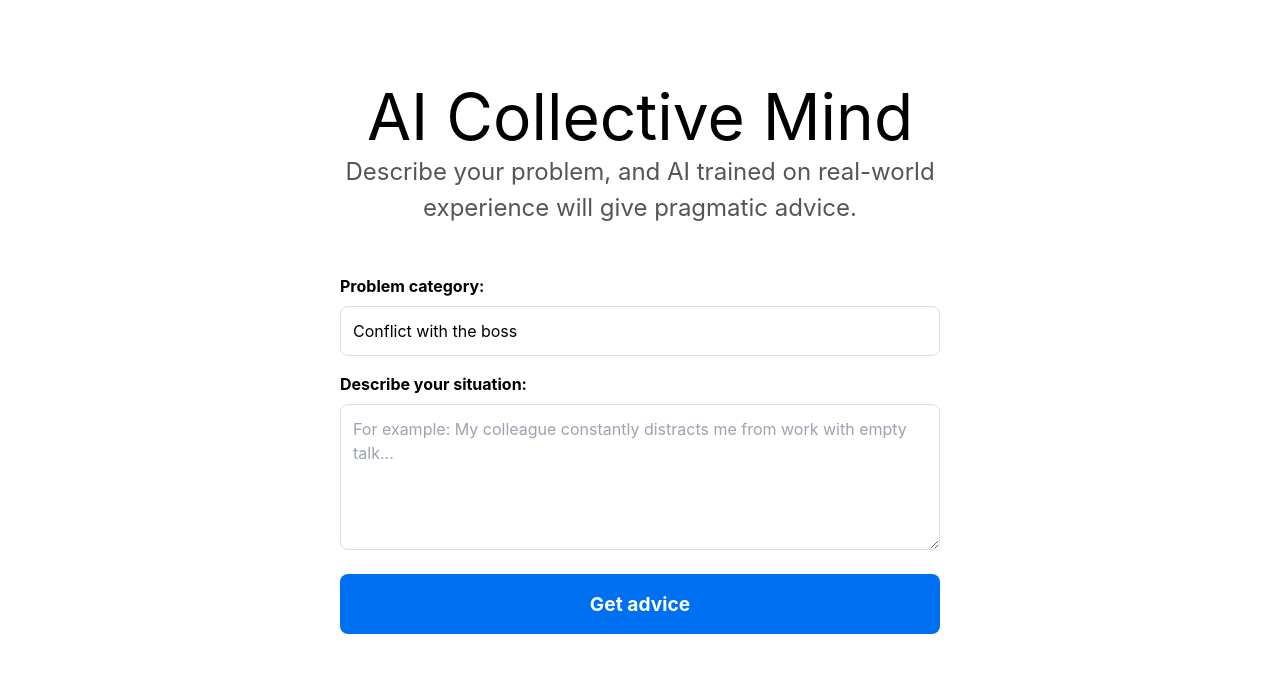
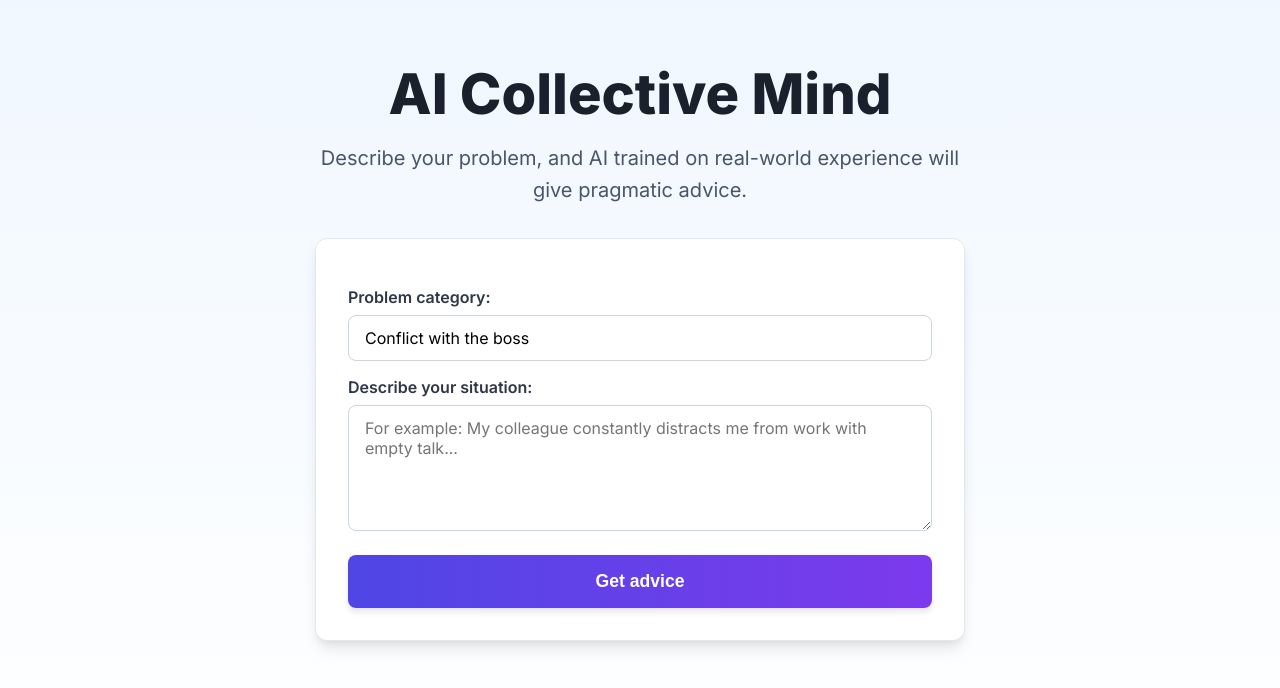
Before and after one commit to vero-code/ai-collective-mind, a Next.js app: page / in a window 1280 px wide. Shown: the top 688 px of the page. Built offline with nearby package versions, Linux system fonts and the light colour scheme; what @storyblok/react would draw is missing.

Commit message:
refactor: Simplify styling by consolidating into a single file

```diff
--- a/pages/index.js
+++ b/pages/index.js
@@ -75,6 +75,9 @@ export default function Home() {
       <Head>
         <title>AI Collective Mind</title>
         <link rel="icon" href="/favicon.ico" />
+        <link rel="preconnect" href="https://fonts.googleapis.com" />
+        <link rel="preconnect" href="https://fonts.gstatic.com" crossOrigin="true" />
+        <link href="https://fonts.googleapis.com/css2?family=Inter:wght@400;600;800&display=swap" rel="stylesheet" />
       </Head>
       <main>
         <h1 className="title">AI Collective Mind</h1>
@@ -132,61 +135,6 @@ export default function Home() {
           )}
         </div>
       </main>
-
-      {/* --- Styles --- */}
-      <style jsx>{`
-        /* Existing styles remain the same */
-        .container { min-height: 100vh; padding: 0 0.5rem; display: flex; flex-direction: column; justify-content: center; align-items: center; }
-        main { padding: 5rem 0; flex: 1; display: flex; flex-direction: column; align-items: center; width: 100%; max-width: 600px; }
-        .title { margin: 0; line-height: 1.15; font-size: 4rem; text-align: center; }
-        .description { text-align: center; line-height: 1.5; font-size: 1.5rem; color: #555; }
-        .main-form { width: 100%; display: flex; flex-direction: column; margin-top: 2rem; }
-        label { margin-top: 1rem; margin-bottom: 0.5rem; font-weight: bold; }
-        input, textarea { padding: 0.75rem; border-radius: 8px; border: 1px solid #ddd; font-size: 1rem; font-family: inherit; }
-        button { margin-top: 1.5rem; padding: 1rem; font-size: 1.2rem; font-weight: bold; color: white; background-color: #0070f3; border: none; border-radius: 8px; cursor: pointer; transition: background-color 0.2s; }
-        button:hover { background-color: #005bb5; }
-        button:disabled { background-color: #ccc; cursor: not-allowed; }
-        .result-area { margin-top: 2rem; width: 100%; min-height: 100px; }
-        .error { color: red; }
-        .advice-card { padding: 1.5rem; border: 1px solid #ddd; border-radius: 8px; background-color: #f9f9f9; }
-
-        /* --- For feedback --- */
-        .feedback-section {
-          margin-top: 1.5rem;
-          border-top: 1px solid #eee;
-          padding-top: 1rem;
-          text-align: center;
-        }
-        .feedback-buttons {
-          display: flex;
-          justify-content: center;
-          gap: 1rem;
-          margin-top: 0.5rem;
-        }
-        .feedback-button {
-          padding: 0.5rem 1rem;
-          font-size: 0.9rem;
-          font-weight: bold;
-          color: white;
-          border: none;
-          border-radius: 8px;
-          cursor: pointer;
-          transition: opacity 0.2s;
-        }
-        .feedback-button:hover {
-          opacity: 0.8;
-        }
-        .good {
-          background-color: #28a745;
-        }
-        .bad {
-          background-color: #dc3545;
-        }
-        .feedback-success {
-          color: #28a745;
-          font-weight: bold;
-        }
-      `}</style>
     </div>
   );
 }
--- a/styles/Home.module.css
+++ /dev/null
@@ -1,121 +0,0 @@
-.container {
-  min-height: 100vh;
-  padding: 0 0.5rem;
-  display: flex;
-  flex-direction: column;
-  justify-content: center;
-  align-items: center;
-  height: 100vh;
-}
-
-.main {
-  padding: 5rem 0;
-  flex: 1;
-  display: flex;
-  flex-direction: column;
-  justify-content: center;
-  align-items: center;
-}
-
-.footer {
-  width: 100%;
-  height: 100px;
-  border-top: 1px solid #eaeaea;
-  display: flex;
-  justify-content: center;
-  align-items: center;
-}
-
-.footer a {
-  display: flex;
-  justify-content: center;
-  align-items: center;
-  flex-grow: 1;
-}
-
-.title a {
-  color: #0070f3;
-  text-decoration: none;
-}
-
-.title a:hover,
-.title a:focus,
-.title a:active {
-  text-decoration: underline;
-}
-
-.title {
-  margin: 0;
-  line-height: 1.15;
-  font-size: 4rem;
-}
-
-.title,
-.description {
-  text-align: center;
-}
-
-.description {
-  line-height: 1.5;
-  font-size: 1.5rem;
-}
-
-.code {
-  background: #fafafa;
-  border-radius: 5px;
-  padding: 0.75rem;
-  font-size: 1.1rem;
-  font-family: Menlo, Monaco, Lucida Console, Liberation Mono, DejaVu Sans Mono,
-    Bitstream Vera Sans Mono, Courier New, monospace;
-}
-
-.grid {
-  display: flex;
-  align-items: center;
-  justify-content: center;
-  flex-wrap: wrap;
-  max-width: 800px;
-  margin-top: 3rem;
-}
-
-.card {
-  margin: 1rem;
-  padding: 1.5rem;
-  text-align: left;
-  color: inherit;
-  text-decoration: none;
-  border: 1px solid #eaeaea;
-  border-radius: 10px;
-  transition: color 0.15s ease, border-color 0.15s ease;
-  width: 45%;
-}
-
-.card:hover,
-.card:focus,
-.card:active {
-  color: #0070f3;
-  border-color: #0070f3;
-}
-
-.card h2 {
-  margin: 0 0 1rem 0;
-  font-size: 1.5rem;
-}
-
-.card p {
-  margin: 0;
-  font-size: 1.25rem;
-  line-height: 1.5;
-}
-
-.logo {
-  height: 1em;
-  margin-left: 0.5rem;
-}
-
-@media (max-width: 600px) {
-  .grid {
-    width: 100%;
-    flex-direction: column;
-  }
-}
--- a/styles/globals.css
+++ b/styles/globals.css
@@ -1,13 +1,7 @@
-@tailwind base;
-@tailwind components;
-@tailwind utilities;
-
 html,
 body {
   padding: 0;
   margin: 0;
-  font-family: -apple-system, BlinkMacSystemFont, Segoe UI, Roboto, Oxygen,
-    Ubuntu, Cantarell, Fira Sans, Droid Sans, Helvetica Neue, sans-serif;
 }
 
 a {
@@ -18,3 +12,134 @@ a {
 * {
   box-sizing: border-box;
 }
+
+/* --- App Styles --- */
+.container {
+  min-height: 100vh;
+  padding: 0 2rem;
+  display: flex;
+  flex-direction: column;
+  justify-content: center;
+  align-items: center;
+  background: linear-gradient(180deg, #f0f7ff 0%, #ffffff 100%);
+  font-family: 'Inter', sans-serif;
+}
+
+main {
+  padding: 4rem 0;
+  flex: 1;
+  display: flex;
+  flex-direction: column;
+  align-items: center;
+  width: 100%;
+  max-width: 650px;
+}
+
+.title {
+  margin: 0;
+  line-height: 1.1;
+  font-size: 3.5rem;
+  font-weight: 800;
+  text-align: center;
+  color: #1a202c;
+}
+
+.description {
+  text-align: center;
+  line-height: 1.6;
+  font-size: 1.25rem;
+  color: #4a5568;
+  margin: 1rem 0 2rem;
+}
+
+.main-form {
+  width: 100%;
+  display: flex;
+  flex-direction: column;
+  background: #ffffff;
+  padding: 2rem;
+  border-radius: 12px;
+  box-shadow: 0 10px 15px -3px rgba(0, 0, 0, 0.1), 0 4px 6px -2px rgba(0, 0, 0, 0.05);
+  border: 1px solid #e2e8f0;
+}
+
+label {
+  margin-top: 1rem;
+  margin-bottom: 0.5rem;
+  font-weight: 600;
+  color: #2d3748;
+}
+
+input, textarea {
+  padding: 0.75rem 1rem;
+  border-radius: 8px;
+  border: 1px solid #cbd5e0;
+  font-size: 1rem;
+  font-family: inherit;
+  transition: border-color 0.2s, box-shadow 0.2s;
+}
+
+input:focus, textarea:focus {
+  outline: none;
+  border-color: #4f46e5;
+  box-shadow: 0 0 0 3px rgba(79, 70, 229, 0.3);
+}
+
+button {
+  margin-top: 1.5rem;
+  padding: 1rem;
+  font-size: 1.1rem;
+  font-weight: bold;
+  color: white;
+  background: linear-gradient(90deg, #4f46e5 0%, #7c3aed 100%);
+  border: none;
+  border-radius: 8px;
+  cursor: pointer;
+  transition: transform 0.2s, box-shadow 0.2s;
+  box-shadow: 0 4px 6px rgba(0, 0, 0, 0.1);
+}
+
+button:hover {
+  transform: translateY(-2px);
+  box-shadow: 0 7px 10px rgba(0, 0, 0, 0.1);
+}
+
+button:disabled {
+  background: #cbd5e0;
+  cursor: not-allowed;
+  transform: none;
+  box-shadow: none;
+}
+
+.result-area {
+  margin-top: 2.5rem;
+  width: 100%;
+}
+
+.error {
+  color: #e53e3e;
+  font-weight: bold;
+  text-align: center;
+}
+
+.advice-card {
+  padding: 1.5rem;
+  border-radius: 12px;
+  background-color: #ffffff;
+  box-shadow: 0 10px 15px -3px rgba(0, 0, 0, 0.1), 0 4px 6px -2px rgba(0, 0, 0, 0.05);
+  border: 1px solid #e2e8f0;
+  animation: fadeIn 0.5s ease-in-out;
+}
+
+@keyframes fadeIn {
+  from { opacity: 0; transform: translateY(10px); }
+  to { opacity: 1; transform: translateY(0); }
+}
+
+.feedback-section { margin-top: 1.5rem; border-top: 1px solid #eee; padding-top: 1rem; text-align: center; }
+.feedback-buttons { display: flex; justify-content: center; gap: 1rem; margin-top: 0.5rem; }
+.feedback-button { padding: 0.5rem 1rem; font-size: 0.9rem; font-weight: bold; color: white; border: none; border-radius: 8px; cursor: pointer; transition: opacity 0.2s; }
+.feedback-button:hover { opacity: 0.8; }
+.good { background-color: #38a169; }
+.bad { background-color: #e53e3e; }
+.feedback-success { color: #38a169; font-weight: bold; }
```
